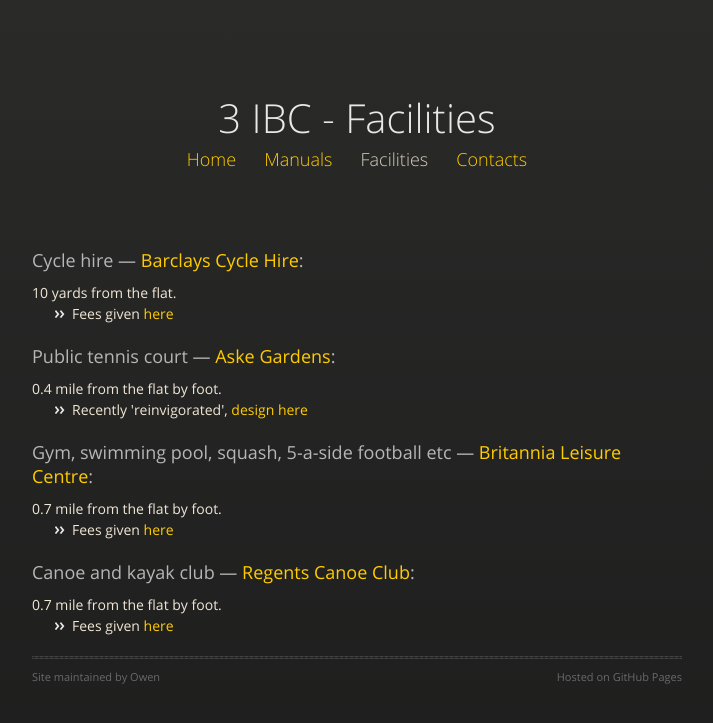
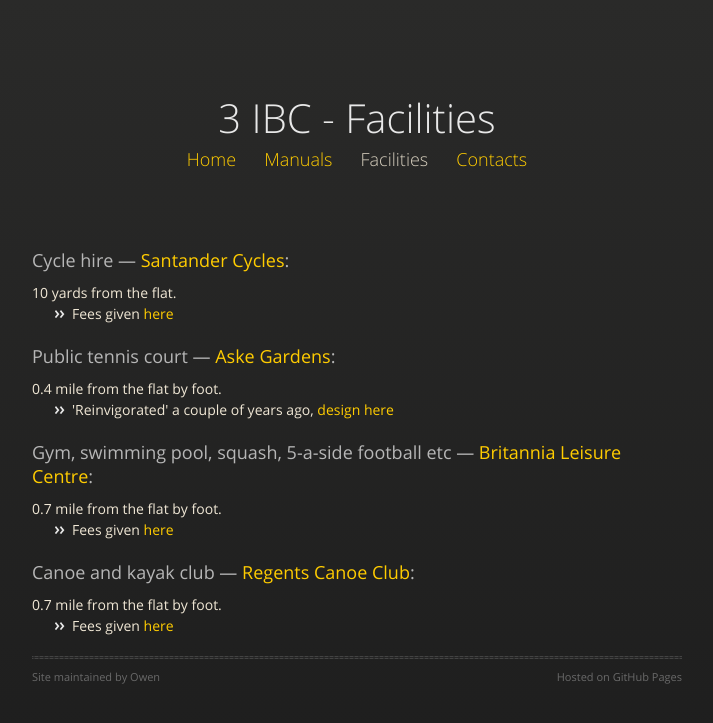
Before and after one commit to owenlydiard/3ibc, a Jekyll site: the page built from facilities.html, in a window 1280 px wide. Shown: the top 723 px of the page, without its empty margins (283-996 px from the left). Built offline with Jekyll 4.4.1, drawn with Linux system fonts in a browser that asks for light colours; nearby versions of some CDN libraries.

Commit message:
Updated links

```diff
--- a/facilities.html
+++ b/facilities.html
@@ -5,16 +5,16 @@
 
 <div id="footle">
 
-<h3>Cycle hire &mdash; <a href="http://www.tfl.gov.uk/roadusers/cycling/14808.aspx">Barclays Cycle Hire</a>:</h3>
+<h3>Cycle hire &mdash; <a href="https://tfl.gov.uk/modes/cycling/santander-cycles">Santander Cycles</a>:</h3>
 10 yards from the flat.
 <ul>
-<li>Fees given <a href="http://www.tfl.gov.uk/roadusers/cycling/14811.aspx">here</a></li>
+<li>Fees given <a href="https://tfl.gov.uk/modes/cycling/santander-cycles/what-you-pay">here</a></li>
 </ul>
 
 <h3>Public tennis court &mdash; <a href="http://www.hackney.gov.uk/aske-gardens.htm">Aske Gardens</a>:</h3>
 0.4 mile from the flat by foot.
 <ul>
-<li>Recently 'reinvigorated', <a href="http://www.hackney.gov.uk/Assets/Documents/Aske-gardens-design.pdf">design here</a></li>
+<li>'Reinvigorated' a couple of years ago, <a href="https://web.archive.org/web/20121027110304/http://www.hackney.gov.uk/Assets/Documents/Aske-gardens-design.pdf">design here</a></li>
 </ul>
 
 <h3>Gym, swimming pool, squash, 5-a-side football etc &mdash; <a href="http://www.better.org.uk/areas/hackney/centres/britannia-leisure-centre/">Britannia Leisure Centre</a>:</h3>
@@ -23,10 +23,10 @@
 <li>Fees given <a href="http://www.better.org.uk/memberships">here</a></li>
 </ul>
 
-<h3>Canoe and kayak club &mdash; <a href="http://www.regentscanoeclub.co.uk/admin.html">Regents Canoe Club</a>:</h3>
+<h3>Canoe and kayak club &mdash; <a href="https://www.regentscanoeclub.co.uk/wordpress/">Regents Canoe Club</a>:</h3>
 0.7 mile from the flat by foot.
 <ul>
-<li>Fees given <a href="http://www.regentscanoeclub.co.uk/join.html">here</a></li>
+<li>Fees given <a href="https://www.regentscanoeclub.co.uk/wordpress/membership/">here</a></li>
 </ul>
 
 </div>
```
